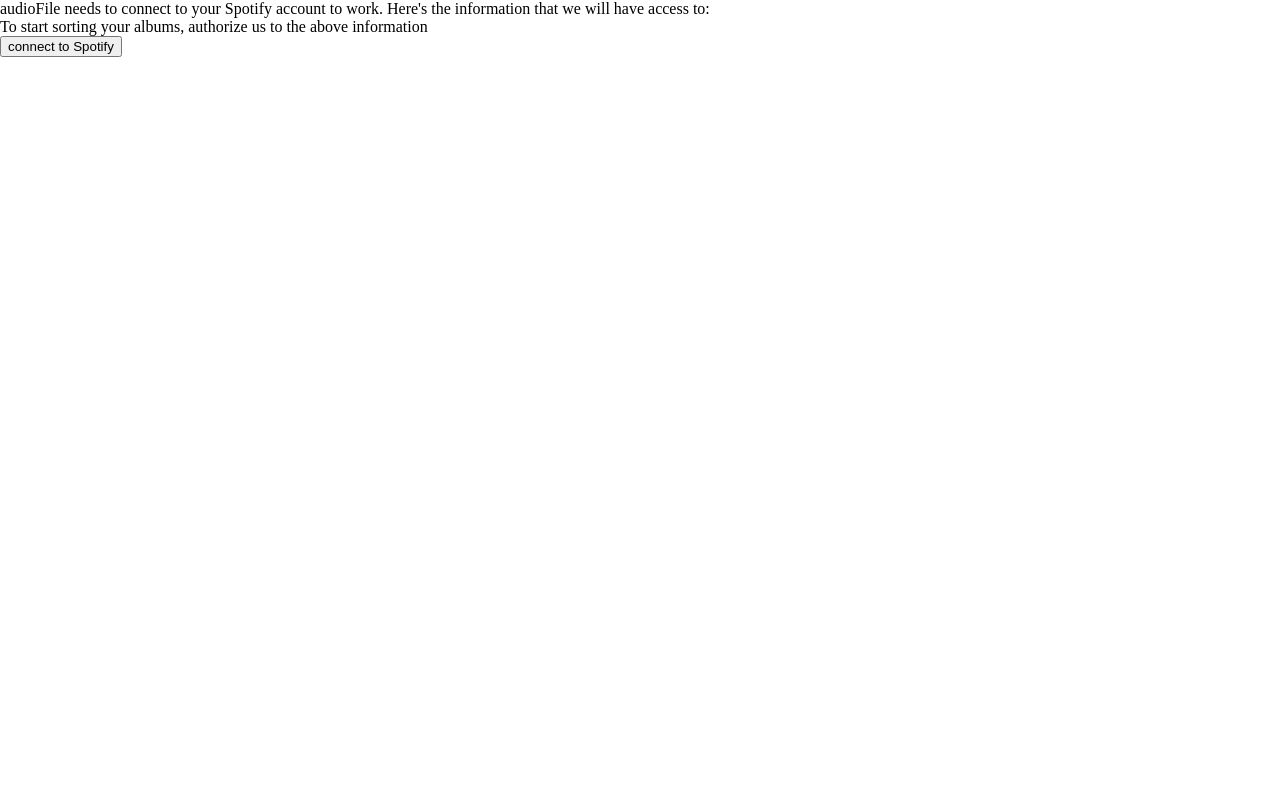
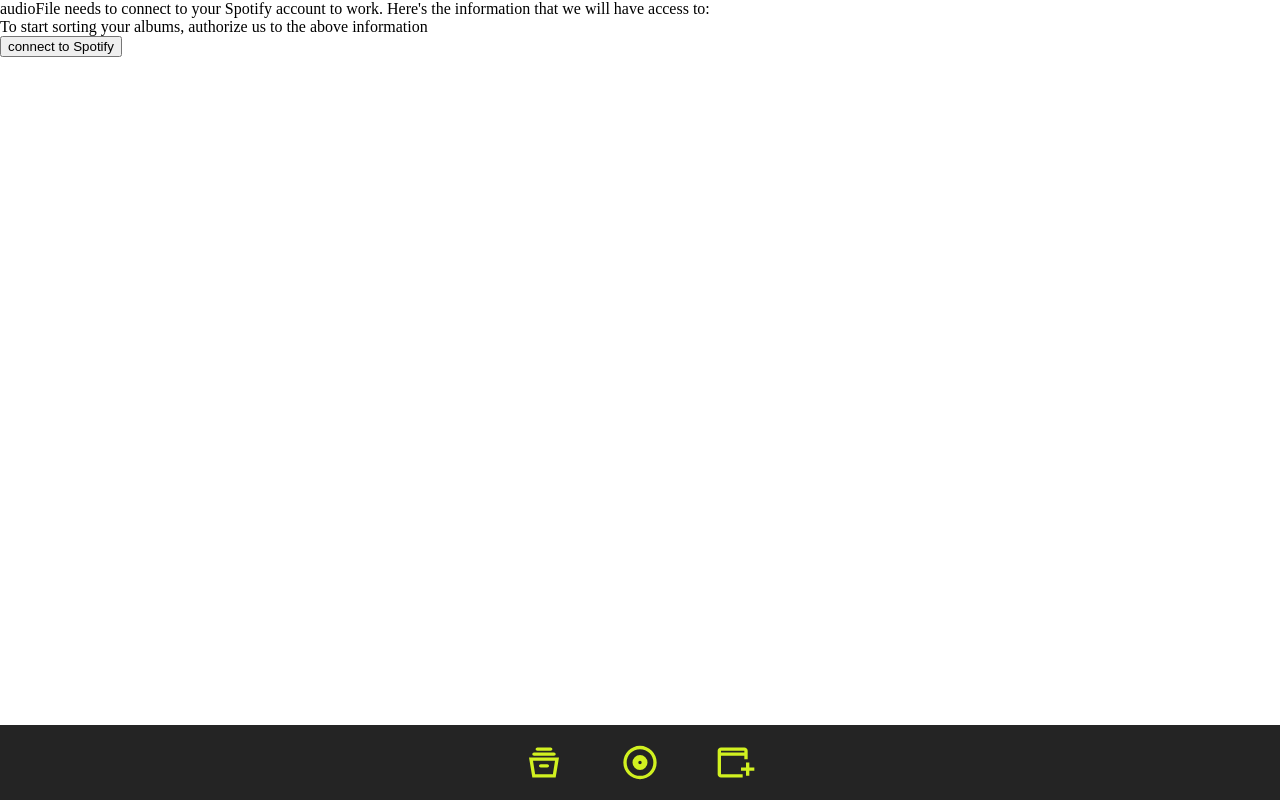
Before and after one commit to jenikashannon/audioFile, a React (Create React App) app: page /login in a window 1280 px wide. Built offline with nearby package versions, Linux system fonts and the light colour scheme.

Commit message:
add nav icons and styling

```diff
--- a/src/App.js
+++ b/src/App.js
@@ -1,7 +1,8 @@
 import "./App.scss";
 
-// pages
+// pages & components
 import CratesPage from "./pages/CratesPage/CratesPage";
+import Footer from "./components/Footer/Footer";
 import LoginPage from "./pages/LoginPage/LoginPage";
 import UsersPage from "./pages/UsersPage/UsersPage";
 
@@ -22,6 +23,7 @@ function App() {
 					element={<UsersPage setIsLoggedIn={setIsLoggedIn} />}
 				/>
 			</Routes>
+			<Footer />
 		</BrowserRouter>
 	);
 }
--- /dev/null
+++ b/src/components/Footer/Footer.jsx
@@ -0,0 +1,39 @@
+import "./Footer.scss";
+
+import { NavLink } from "react-router-dom";
+
+function Footer() {
+	return (
+		<footer className='footer'>
+			<svg
+				className='footer__icon'
+				xmlns='http://localhost:1700/icons/home.svg'
+				height='75'
+				viewBox='0 -960 960 960'
+				width='40'
+			>
+				<path d='m200-120-80-480h720l-80 480H200Zm67-80h426l51-320H216l51 320Zm133-160h160q17 0 28.5-11.5T600-400q0-17-11.5-28.5T560-440H400q-17 0-28.5 11.5T360-400q0 17 11.5 28.5T400-360ZM240-640q-17 0-28.5-11.5T200-680q0-17 11.5-28.5T240-720h480q17 0 28.5 11.5T760-680q0 17-11.5 28.5T720-640H240Zm80-120q-17 0-28.5-11.5T280-800q0-17 11.5-28.5T320-840h320q17 0 28.5 11.5T680-800q0 17-11.5 28.5T640-760H320Zm-53 560h426-426Z' />
+			</svg>
+			<svg
+				className='footer__icon'
+				xmlns='http://localhost:1700/icons/discover.svg'
+				height='75'
+				viewBox='0 -960 960 960'
+				width='40'
+			>
+				<path d='M480-300q75 0 127.5-52.5T660-480q0-75-52.5-127.5T480-660q-75 0-127.5 52.5T300-480q0 75 52.5 127.5T480-300Zm0-140q-17 0-28.5-11.5T440-480q0-17 11.5-28.5T480-520q17 0 28.5 11.5T520-480q0 17-11.5 28.5T480-440Zm0 360q-83 0-156-31.5T197-197q-54-54-85.5-127T80-480q0-83 31.5-156T197-763q54-54 127-85.5T480-880q83 0 156 31.5T763-763q54 54 85.5 127T880-480q0 83-31.5 156T763-197q-54 54-127 85.5T480-80Zm0-80q134 0 227-93t93-227q0-134-93-227t-227-93q-134 0-227 93t-93 227q0 134 93 227t227 93Zm0-320Z' />
+			</svg>
+			<svg
+				className='footer__icon'
+				xmlns='http://localhost:1700/icons/add-crate.svg'
+				height='75'
+				viewBox='0 -960 960 960'
+				width='40'
+			>
+				<path d='M720-160v-120H600v-80h120v-120h80v120h120v80H800v120h-80Zm-600 40q-33 0-56.5-23.5T40-200v-560q0-33 23.5-56.5T120-840h560q33 0 56.5 23.5T760-760v200h-80v-80H120v440h520v80H120Zm0-600h560v-40H120v40Zm0 0v-40 40Z' />
+			</svg>
+		</footer>
+	);
+}
+
+export default Footer;
--- /dev/null
+++ b/src/components/Footer/Footer.scss
@@ -0,0 +1,18 @@
+@use "../../styles/partials/colors";
+
+.footer {
+	background-color: colors.$black-light;
+	color: colors.$white;
+	// height: 2.5rem;
+	width: 100%;
+	position: fixed;
+	bottom: 0;
+	display: flex;
+	gap: 3.5rem;
+	justify-content: center;
+
+	&__icon {
+		height: 75;
+		fill: colors.$accent-light;
+	}
+}
--- a/src/pages/CratesPage/CratesPage.scss
+++ b/src/pages/CratesPage/CratesPage.scss
@@ -4,7 +4,7 @@
 	width: 100%;
 
 	&__container {
-		padding-top: 4rem;
+		padding: 4rem 0 2rem 0;
 	}
 
 	&__title {
```
